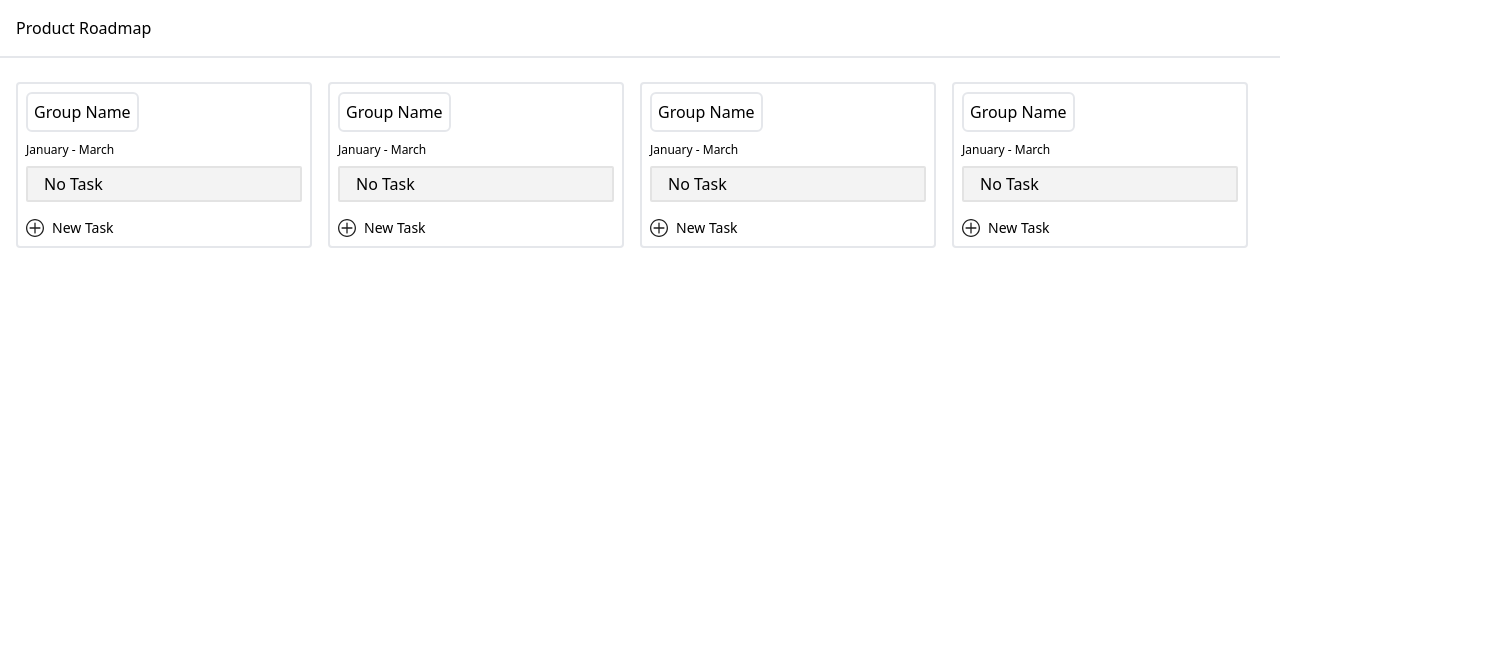
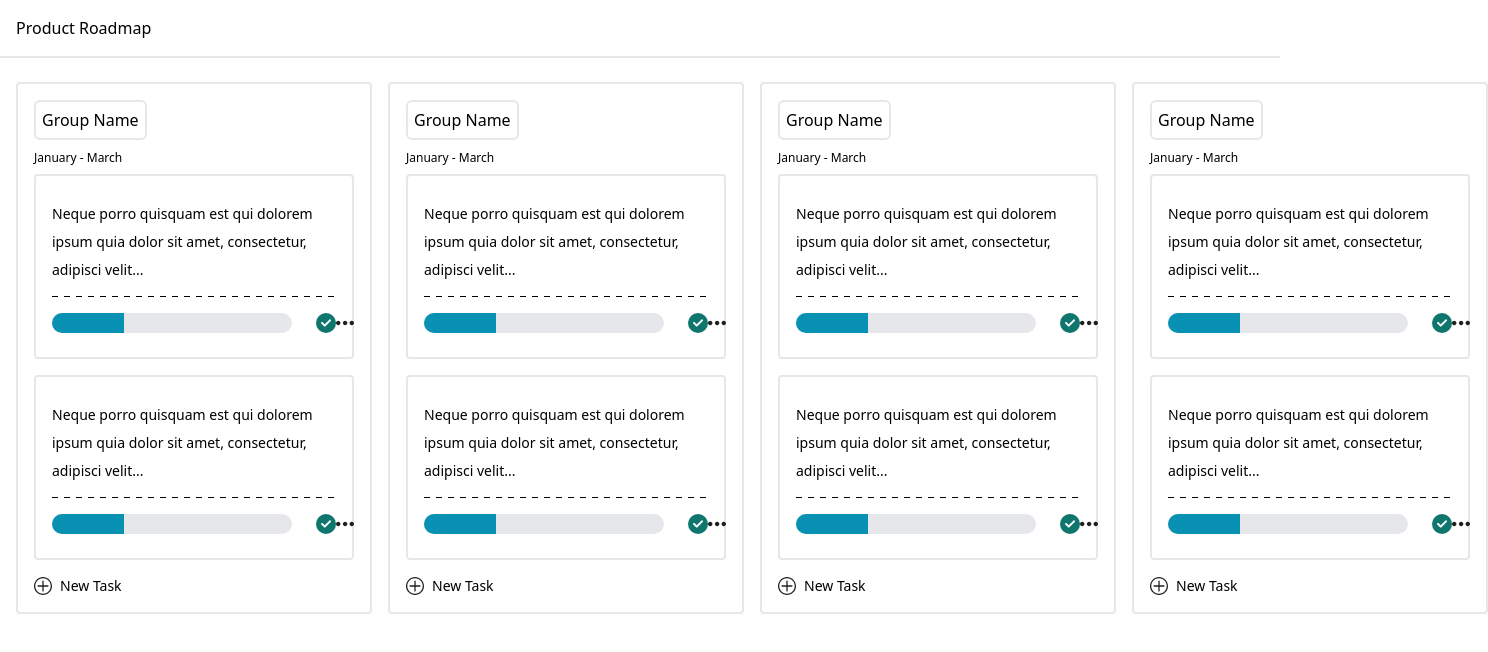
Before and after one commit to huntz20/todo-list, a React (Vite) app: page / in a window 1280 px wide. Shown: the top 652 px of the page, 1488 px wide, since content can reach past the window. Built offline with nearby package versions, Linux system fonts and the light colour scheme.

Commit message:
creating TaskCard component

```diff
--- a/src/assets/main.css
+++ b/src/assets/main.css
@@ -8,3 +8,8 @@
     background: #000;
     background: repeating-linear-gradient(90deg,#000,#000 6px,transparent 6px,transparent 12px);
 }
+
+
+.checked-background {
+    background-image: url("./check.svg");
+}
--- /dev/null
+++ b/src/component/TaskCard.jsx
@@ -0,0 +1,26 @@
+import React from "react";
+import threeDotsIcon from '../assets/three-dots.svg'
+
+const TaskCard = ({}) => {
+
+    const renderProgressIndicator = () => {
+        return <div className="h-[20px] bg-teal-700 rounded-full w-[20px] bg-50 bg-center bg-no-repeat checked-background"></div>
+    }
+
+    return <div className="basis-1/4 border-2 rounded  py-6 px-4 mb-4">
+        <span className="font-medium text-sm leading-loose inline-block mb-3">Neque porro quisquam est qui dolorem ipsum quia dolor sit amet, consectetur, adipisci velit... </span>
+        <hr className="dashed-line"/>
+        <div className="flex items-center justify-between">
+            <div className="flex items-center">
+                <div className="h-[20px] bg-gray-200 rounded-full w-[240px] mr-6">
+                    <div className="h-[20px] bg-cyan-600 rounded-l-full w-[calc(30/100*240px)]"></div>
+                </div>
+                {renderProgressIndicator()}
+            </div>
+            <img className="cursor-pointer" src={threeDotsIcon} alt="three icon dots" width="18"/>
+        </div>
+    </div>
+}
+
+
+export default TaskCard
--- a/src/component/TodoCard.jsx
+++ b/src/component/TodoCard.jsx
@@ -1,6 +1,6 @@
 import React from 'react'
 import addIcon from '../assets/add-svgrepo-com.svg'
-
+import TaskCard from "./TaskCard.jsx";
 const TodoCard = ({}) => {
     const renderNoTask = () => {
         return <div className="bg-[#f3f3f3] border-2 border-[#e3e3e3] rounded-sm py-1 px-4"><span className="font-light">No Task</span></div>
@@ -11,8 +11,8 @@ const TodoCard = ({}) => {
             <div className="h-4 bg-gray-400 rounded-md w-[200px] mb-4"></div>
             <hr className="dashed-line"/>
             <div className="flex items-center">
-                <div className="h-4 bg-gray-400 rounded-md w-[140px] mr-2"></div>
-                <div className="h-4 bg-gray-400 rounded-full w-[20px]"></div>
+                <div className="h-[20px] bg-gray-400 rounded-full w-[230px] mr-2"></div>
+                <div className="h-[20px] bg-gray-400 rounded-full w-[20px]"></div>
             </div>
         </div>
     }
@@ -31,14 +31,21 @@ const TodoCard = ({}) => {
             </div>
         </div>
     }
-
-    return <div className="basis-1/4 border-2 rounded mr-4 p-2">
+    const renderTask = () => {
+        return <div>
+            <TaskCard />
+            <TaskCard />
+        </div>
+    }
+    // return renderLoading()
+    return <div className="basis-1/4 border-2 rounded mr-4 p-4">
         <span className="border-2 font-light p-[6px] rounded-md inline-block mb-1">
             Group Name
         </span><br/>
         <span className="inline-block mb-2 text-xs">January - March</span>
         <div className="mb-4">
-            {renderNoTask()}
+            {/*{renderNoTask()}*/}
+            {renderTask()}
         </div>
         <div className="flex items-center cursor-pointer">
             <img className="inline-block mr-2 " width="18" src={addIcon} alt="add-icon"/>
--- a/tailwind.config.cjs
+++ b/tailwind.config.cjs
@@ -5,7 +5,11 @@ module.exports = {
     "./src/**/*.{js,ts,jsx,tsx}",
   ],
   theme: {
-    extend: {},
+    extend: {
+      backgroundSize: {
+        '50': '50%',
+      }
+    },
   },
   plugins: [],
 }
```
Also changed, not shown: src/assets/check.svg (added), src/assets/three-dots.svg (added).
